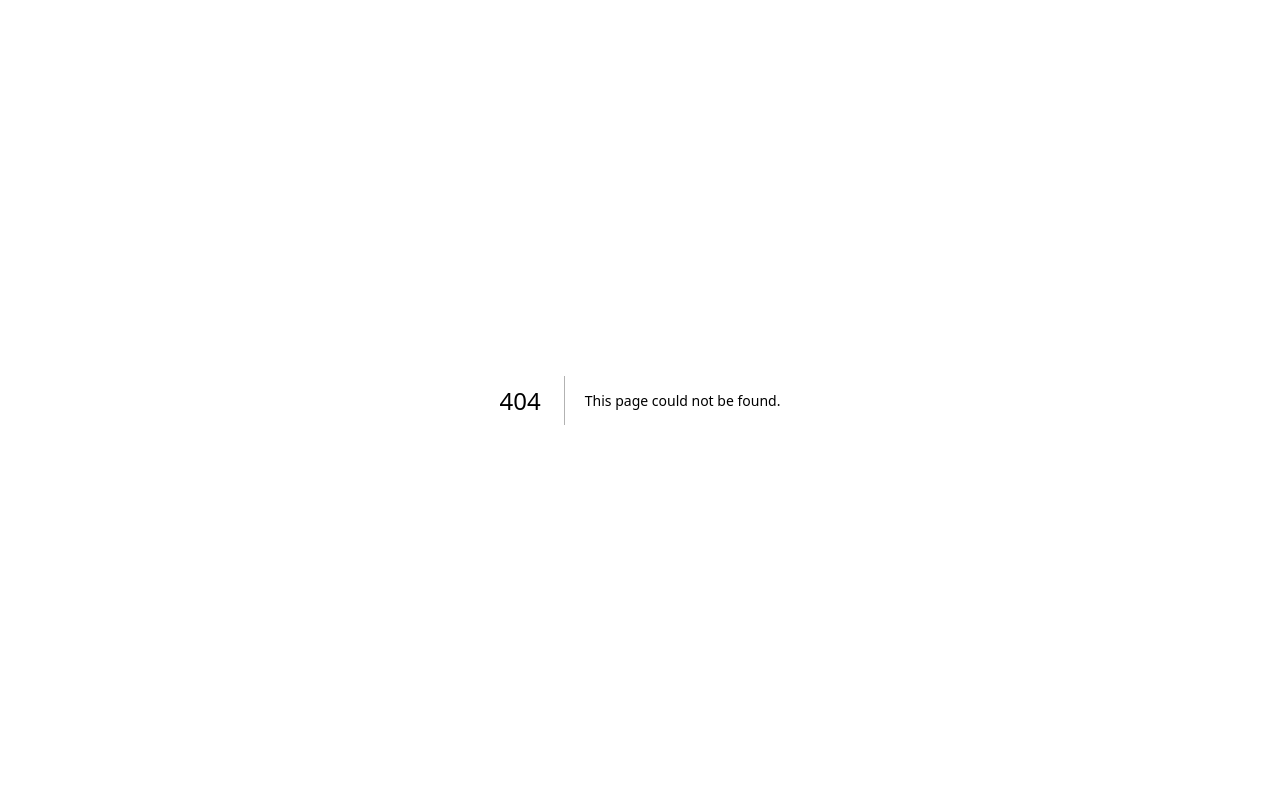
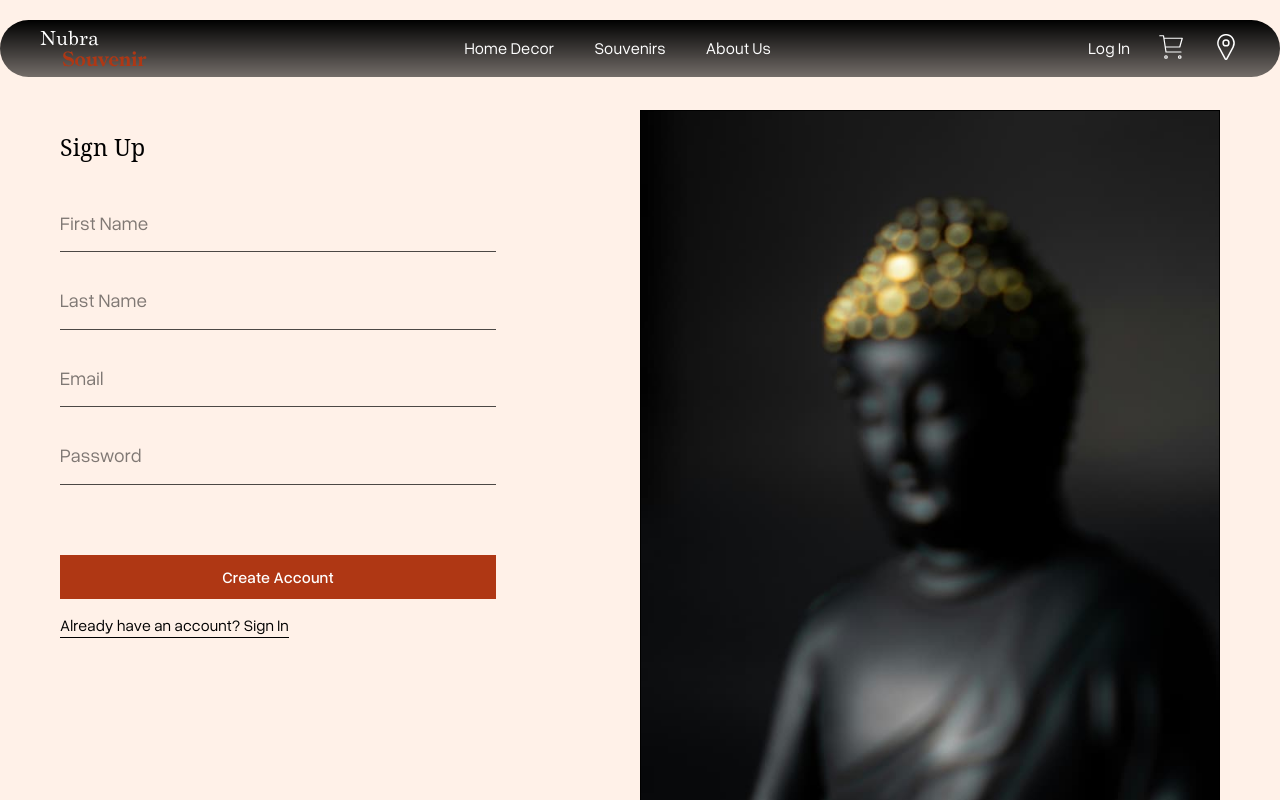
Before and after one commit to Nyima-ui/nubra_souvenir_ecomm, a Next.js app in the folder client/: page /signup in a window 1280 px wide. Before the commit this address had no page. Built offline with nearby package versions, Linux system fonts and the light colour scheme.

Commit message:
created sign up page

```diff
--- /dev/null
+++ b/client/src/app/components/Cart.tsx
@@ -0,0 +1,35 @@
+type InputProps = {
+  isCartOpened: boolean;
+  setisCartOpened: React.Dispatch<React.SetStateAction<boolean>>;
+};
+
+const Cart = ({ isCartOpened, setisCartOpened }: InputProps) => {
+  return (
+    <section className="absolute top-full left-0 border-t bg-neutral-bg w-full h-[95vh] px-5
+    pt-7.5">
+      <nav className="flex justify-between items-center">
+        <h2 className="font-century text-[19.05px] tracking-[0.01em]">
+          Your Cart
+        </h2>
+        <svg
+          width="37"
+          height="37"
+          viewBox="0 0 37 37"
+          fill="none"
+          xmlns="http://www.w3.org/2000/svg"
+          onClick={() => setisCartOpened((prev) => !prev)}
+        >
+          <path
+            d="M29.2914 7.70833L7.70801 29.2917M7.70805 7.70833L29.2914 29.2917"
+            stroke="black"
+            strokeWidth="2"
+            strokeLinecap="round"
+            strokeLinejoin="round"
+          />
+        </svg>
+      </nav>
+    </section>
+  );
+};
+
+export default Cart;
--- a/client/src/app/components/Header.tsx
+++ b/client/src/app/components/Header.tsx
@@ -2,9 +2,11 @@
 import React, { useState } from "react";
 import Link from "next/link";
 import Image from "next/image";
+import Cart from "./Cart";
 
 const Header = () => {
   const [isMenuOpened, setisMenuOpened] = useState(false);
+  const [isCartOpened, setisCartOpened] = useState(false);
   return (
     // this is mobile header
     <div className="fixed top-0 w-full z-20">
@@ -24,6 +26,8 @@ const Header = () => {
             viewBox="0 0 37 37"
             fill="none"
             xmlns="http://www.w3.org/2000/svg"
+            onClick={() => setisCartOpened((prev) => !prev)}
+            className="cart_button"
           >
             <path
               d="M9.71215 7.70833H32.375L29.2917 18.5H11.3724M30.8333 24.6667H12.3333L9.25 4.625H4.625M13.875 30.8333C13.875 31.6848 13.1848 32.375 12.3333 32.375C11.4819 32.375 10.7917 31.6848 10.7917 30.8333C10.7917 29.9819 11.4819 29.2917 12.3333 29.2917C13.1848 29.2917 13.875 29.9819 13.875 30.8333ZM30.8333 30.8333C30.8333 31.6848 30.1431 32.375 29.2917 32.375C28.4402 32.375 27.75 31.6848 27.75 30.8333C27.75 29.9819 28.4402 29.2917 29.2917 29.2917C30.1431 29.2917 30.8333 29.9819 30.8333 30.8333Z"
@@ -33,7 +37,12 @@ const Header = () => {
               strokeLinejoin="round"
             />
           </svg>
-
+          {isCartOpened && (
+            <Cart
+              isCartOpened={isCartOpened}
+              setisCartOpened={setisCartOpened}
+            />
+          )}
           <svg
             width="37"
             height="37"
@@ -42,6 +51,7 @@ const Header = () => {
             xmlns="http://www.w3.org/2000/svg"
             style={{ display: isMenuOpened ? "block" : "none" }}
             onClick={() => setisMenuOpened((prev) => !prev)}
+            className="cross_button"
           >
             <path
               d="M29.2914 7.70833L7.70801 29.2917M7.70805 7.70833L29.2914 29.2917"
@@ -60,6 +70,7 @@ const Header = () => {
             xmlns="http://www.w3.org/2000/svg"
             style={{ display: isMenuOpened ? "none" : "block" }}
             onClick={() => setisMenuOpened((prev) => !prev)}
+            className="bars_button"
           >
             <path
               d="M34.6875 8.38165H2.3125C1.83381 8.38165 1.44531 8.77015 1.44531 9.24884C1.44531 9.72753 1.83381 10.116 2.3125 10.116H34.6875C35.1662 10.116 35.5547 9.72753 35.5547 9.24884C35.5547 8.77015 35.1662 8.38165 34.6875 8.38165ZM20.8125 17.6328H2.3125C1.83381 17.6328 1.44531 18.0213 1.44531 18.5C1.44531 18.9787 1.83381 19.3672 2.3125 19.3672H20.8125C21.2912 19.3672 21.6797 18.9787 21.6797 18.5C21.6797 18.0213 21.2912 17.6328 20.8125 17.6328ZM9.31128 26.8828H2.3125C1.83381 26.8828 1.44531 27.2713 1.44531 27.75C1.44531 28.2287 1.83381 28.6172 2.3125 28.6172H9.31128C9.78997 28.6172 10.1785 28.2287 10.1785 27.75C10.1785 27.2713 9.78997 26.8828 9.31128 26.8828Z"
--- /dev/null
+++ b/client/src/app/components/Input.tsx
@@ -0,0 +1,22 @@
+import React from "react";
+
+type InputProps = {
+  placeholder: string;
+  state: string;
+  setterFunc: (value: string) => void;
+};
+
+const Input = ({ placeholder, state, setterFunc }: InputProps) => {
+  return (
+    <input
+      type="text"
+      id={placeholder}
+      value={state}
+      onChange={(e) => setterFunc(e.target.value)}
+      placeholder={placeholder}
+      className="w-full border-b border-black/70 py-3.5 my-2.5 outline-none font-grotesk-400 text-[19.02px] tracking-[0.01em]"
+    />
+  );
+};
+
+export default Input;
--- /dev/null
+++ b/client/src/app/components/StretchButton.tsx
@@ -0,0 +1,16 @@
+
+
+
+type InputProps = {
+    buttonText : string,
+}
+
+const StretchButton = ({buttonText} : InputProps ) => {
+  return (
+    <button className="bg-primary text-white w-full py-2.5 mt-15 cursor-pointer font-grotesk-500 tracking-[0.01em]">
+          {buttonText}
+    </button>
+  )
+}
+
+export default StretchButton
--- a/client/src/app/globals.css
+++ b/client/src/app/globals.css
@@ -3,6 +3,7 @@ html,
 body {
   overflow-x: hidden;
 }
+
 @font-face {
   font-family: "Overused Grotesk Light";
   src: url("/fonts/OverusedGrotesk-Light.ttf");
@@ -48,6 +49,14 @@ body {
   font-family: "Century";
   src: url("/fonts/century_normal.ttf");
 }
+
+body{
+  font-family: 'Overused Grotesk Roman', 'sans-serif';
+  letter-spacing: 0.01em;
+}
+h1, h2, h3, h4, h5, h6{
+  font-family: "Century", 'serif';
+}
 @theme {
   --font-grotesk-200: "Overused Grotesk Light", "sans-serif";
   --font-grotesk-300: "Overused Grotesk Book", "sans-serif";
@@ -79,4 +88,18 @@ body {
   .footer_link{
     @apply font-grotesk-400 tracking-[0.01em] pb-0.5 border-b border-transparent hover:border-white transition-all duration-75 ease-in
   }
+
+  .cart_product_title{
+    @apply font-grotesk-500 tracking-[0.02em] text-base text-black
+  }
+  .cart_product_price{
+    @apply font-grotesk-300 text-[#3F3F3F] tracking-[0.02em] text-base
+  }
+  .admin_sidebar_title{
+    @apply font-grotesk-400 text-[19.02px] tracking-[0.01em] text-black max-sm:text-base
+  }
+  .admin_heading{
+    @apply font-century text-[23.04px] tracking-[0.01em] text-black max-sm:text-[19.02px]
+  }
+
 }
--- a/client/src/app/layout.tsx
+++ b/client/src/app/layout.tsx
@@ -1,6 +1,5 @@
 import type { Metadata } from "next";
 import "./globals.css";
-import Header from './components/Header'
 
 export const metadata: Metadata = {
   title: "Nubra Souvenir",
@@ -17,7 +16,6 @@ export default function RootLayout({
       <body
         className={`antialiased`}
       >
-        <Header />
         {children}
       </body>
     </html>
--- a/client/src/app/page.tsx
+++ b/client/src/app/page.tsx
@@ -1,3 +1,4 @@
+import Header from "./components/Header";
 import FavoriteGrid from "./components/FavoriteGrid";
 import Hero from "./components/Hero";
 import Marquee from "./components/Marquee";
@@ -10,7 +11,10 @@ import Footer from "./components/Footer";
 export default function Home() {
   return (
     <div className="bg-neutral-bg">
+      <Header />
+      {/* above is mobile header  */}
       <Hero />
+      {/* desktop header is inside the hero  */}
       <ProductGrid />
       <Marquee />
       <FavoriteGrid />
--- /dev/null
+++ b/client/src/app/signup/page.tsx
@@ -0,0 +1,77 @@
+"use client";
+import { useState } from "react";
+import Header from "../components/Header";
+import Input from "../components/Input";
+import StretchButton from "../components/StretchButton";
+import DesktopHeader from "../components/DesktopHeader";
+import Image from "next/image";
+
+const Page = () => {
+  const [pageState, setpageState] = useState("signup");
+  const [firstName, setfirstName] = useState("");
+  const [lastName, setlastName] = useState("");
+  const [email, setemail] = useState("");
+  const [password, setpassword] = useState("");
+
+  const togglePageState = () => {
+    if (pageState === "signup") setpageState("login");
+    else setpageState("signup");
+  };
+  return (
+    <>
+      <Header />
+      <DesktopHeader />
+      <section className="pt-[70px] bg-neutral-bg h-screen w-screen px-7.5 lg:px-15 flex gap-30 justify-between items-start overflow-hidden">
+        <div className="md:max-w-[436px]">
+          <form className="pt-15">
+            <h1 className="font-century text-[23.05px] mb-5 tracking-[0.01em]">
+              {pageState === "signup" ? "Sign Up" : "Log In"}
+            </h1>
+            {pageState === "signup" && (
+              <>
+                <Input
+                  placeholder="First Name"
+                  state={firstName}
+                  setterFunc={setfirstName}
+                />
+                <Input
+                  placeholder="Last Name"
+                  state={lastName}
+                  setterFunc={setlastName}
+                />
+              </>
+            )}
+            <Input placeholder="Email" state={email} setterFunc={setemail} />
+            <Input
+              placeholder="Password"
+              state={password}
+              setterFunc={setpassword}
+            />
+            <StretchButton
+              buttonText={pageState === "signup" ? "Create Account" : "Log In"}
+            />
+          </form>
+          <p
+            className="font-grotesk-400 tracking-[0.01em] border-b w-fit cursor-pointer mt-3.5"
+            onClick={togglePageState}
+          >
+            {pageState === "signup"
+              ? "Already have an account? Sign In"
+              : "Don’t have an account? Sign Up "}
+          </p>
+        </div>
+        <div className="max-md:hidden min-w-[50%] border mt-10 h-full overflow-hidden">
+             <Image
+              src="/images/buddha.jpg"
+              alt="Picture of Buddha for design purpose"
+              height={620}
+              width={508}
+              className="h-full w-full object-cover"
+             />
+        </div>
+      </section>
+    </>
+  );
+};
+
+export default Page;
```
Also changed, not shown: client/src/app/components/FavoriteGrid.tsx (+2 -2 lines), client/src/app/components/ProductGrid.tsx (+2 -2 lines), client/public/images/buddha.jpg (added).
